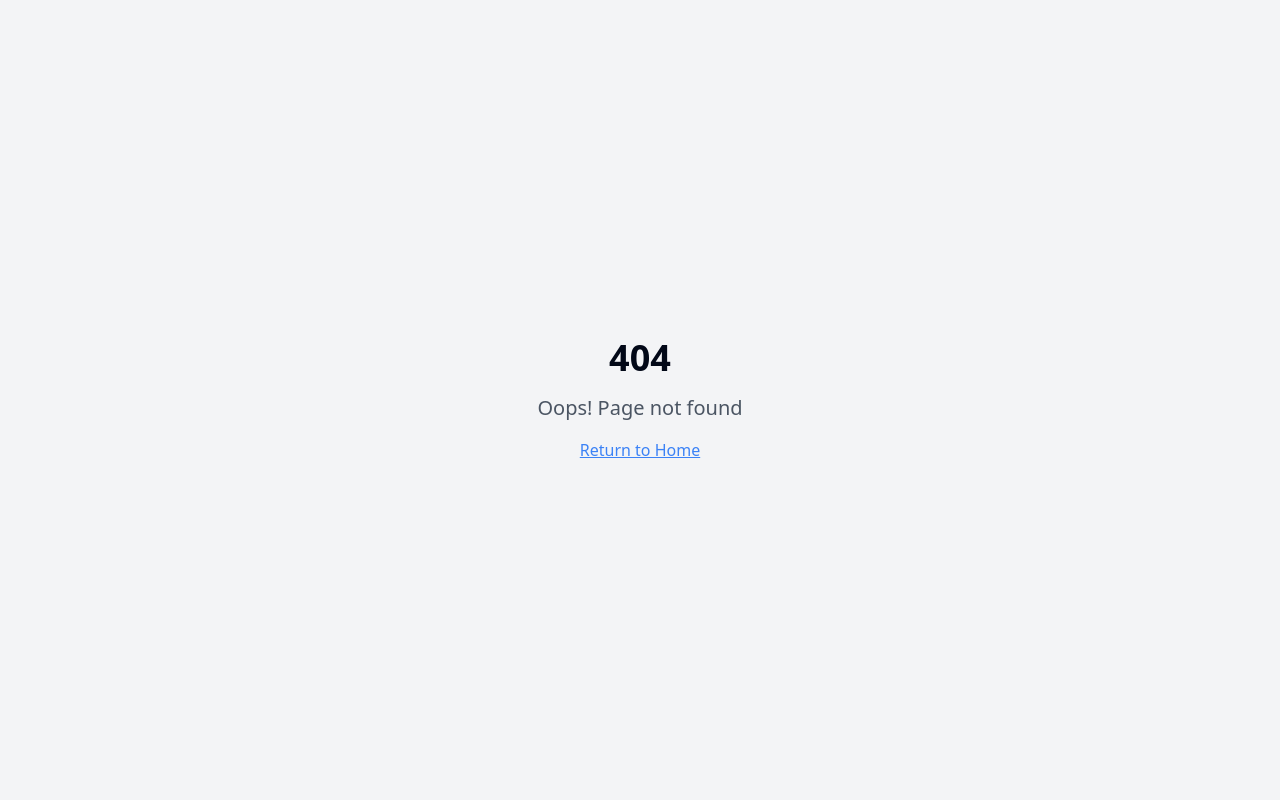
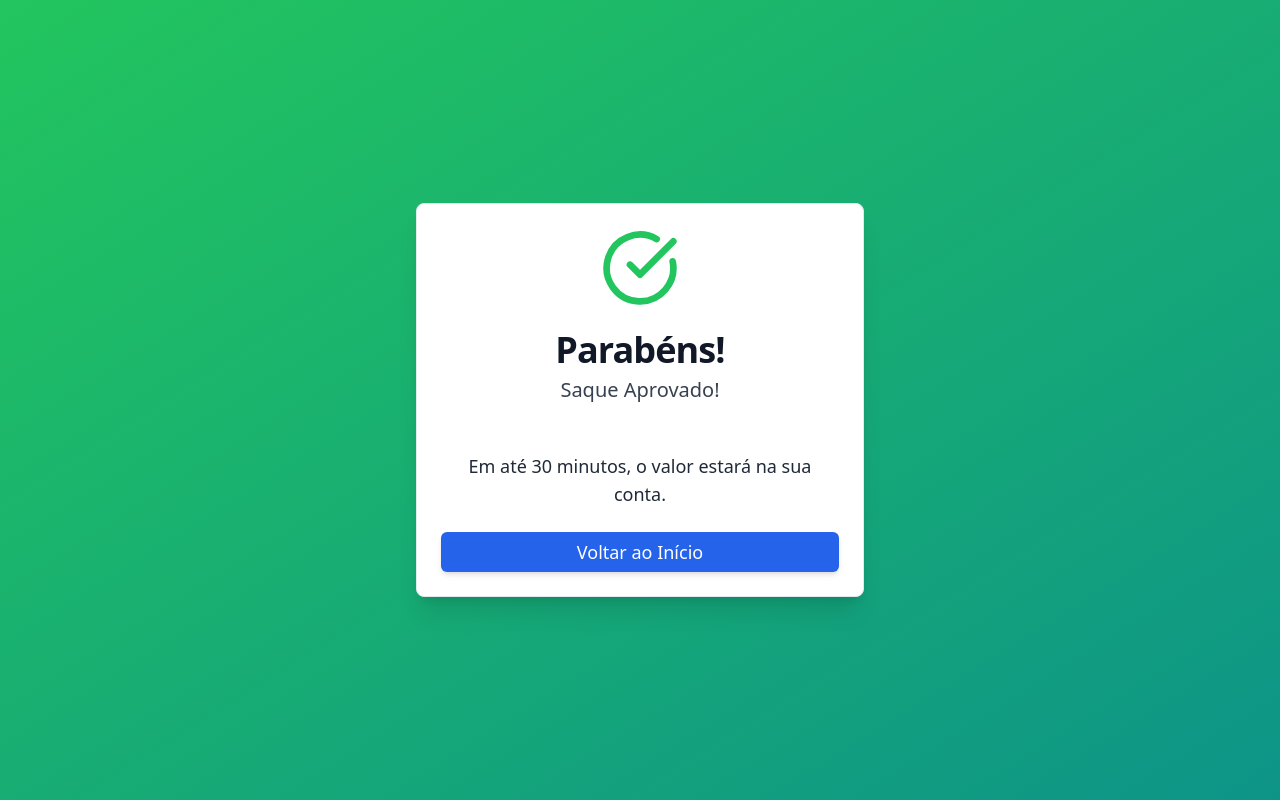
Before and after one commit to milenypinsilveira998-lang/vigilant-ferret-kick, a React (Vite) app: page /withdrawal-success in a window 1280 px wide. Before the commit this address had no page. Built offline with nearby package versions, Linux system fonts and the light colour scheme.

Commit message:
[dyad] wrote 3 file(s)

```diff
--- a/src/App.tsx
+++ b/src/App.tsx
@@ -9,6 +9,7 @@ import Loading from "./pages/Loading";
 import FreeRounds from "./pages/FreeRounds";
 import ScratchCardGame from "./pages/ScratchCardGame";
 import Withdrawal from "./pages/Withdrawal";
+import WithdrawalSuccess from "./pages/WithdrawalSuccess"; // Importando a nova página
 
 const queryClient = new QueryClient();
 
@@ -24,6 +25,7 @@ const App = () => (
           <Route path="/free-rounds" element={<FreeRounds />} />
           <Route path="/scratch-card/:round" element={<ScratchCardGame />} />
           <Route path="/withdrawal" element={<Withdrawal />} />
+          <Route path="/withdrawal-success" element={<WithdrawalSuccess />} /> {/* Nova rota */}
           {/* ADD ALL CUSTOM ROUTES ABOVE THE CATCH-ALL "*" ROUTE */}
           <Route path="*" element={<NotFound />} />
         </Routes>
--- a/src/pages/Withdrawal.tsx
+++ b/src/pages/Withdrawal.tsx
@@ -23,9 +23,9 @@ const Withdrawal = () => {
       return;
     }
     // Aqui você poderia adicionar a lógica para processar o saque
-    // Por enquanto, apenas navegaremos de volta para o início
+    // Por enquanto, apenas navegaremos para a página de sucesso
     toast.success("Informações de saque enviadas! Seu prêmio será processado após o pagamento da taxa.");
-    navigate("/");
+    navigate("/withdrawal-success"); // Navega para a nova página de sucesso
   };
 
   return (
@@ -111,7 +111,7 @@ const Withdrawal = () => {
             onClick={handleConfirmWithdrawal}
             className="w-full mt-8 bg-blue-600 hover:bg-blue-700 text-white text-lg py-3 rounded-md shadow-md transition-all duration-300 transform hover:scale-105"
           >
-            Confirmar Saque e Voltar ao Início
+            Confirmar Saque
           </Button>
         </CardContent>
       </Card>
--- /dev/null
+++ b/src/pages/WithdrawalSuccess.tsx
@@ -0,0 +1,44 @@
+"use client";
+
+import React from "react";
+import { CheckCircle } from "lucide-react";
+import { Card, CardContent, CardHeader, CardTitle, CardDescription } from "@/components/ui/card";
+import { Button } from "@/components/ui/button";
+import { useNavigate } from "react-router-dom";
+
+const WithdrawalSuccess = () => {
+  const navigate = useNavigate();
+
+  const handleGoHome = () => {
+    navigate("/");
+  };
+
+  return (
+    <div className="min-h-screen flex flex-col items-center justify-center bg-gradient-to-br from-green-500 to-teal-600 text-white p-4">
+      <Card className="w-full max-w-md bg-white text-gray-900 shadow-xl rounded-lg text-center">
+        <CardHeader>
+          <CheckCircle className="h-20 w-20 text-green-500 mx-auto mb-4" />
+          <CardTitle className="text-4xl font-bold mb-2">
+            Parabéns!
+          </CardTitle>
+          <CardDescription className="text-xl text-gray-700">
+            Saque Aprovado!
+          </CardDescription>
+        </CardHeader>
+        <CardContent className="p-6">
+          <p className="text-lg text-gray-800 mb-6">
+            Em até 30 minutos, o valor estará na sua conta.
+          </p>
+          <Button
+            onClick={handleGoHome}
+            className="w-full bg-blue-600 hover:bg-blue-700 text-white text-lg py-3 rounded-md shadow-md transition-all duration-300 transform hover:scale-105"
+          >
+            Voltar ao Início
+          </Button>
+        </CardContent>
+      </Card>
+    </div>
+  );
+};
+
+export default WithdrawalSuccess;
```
